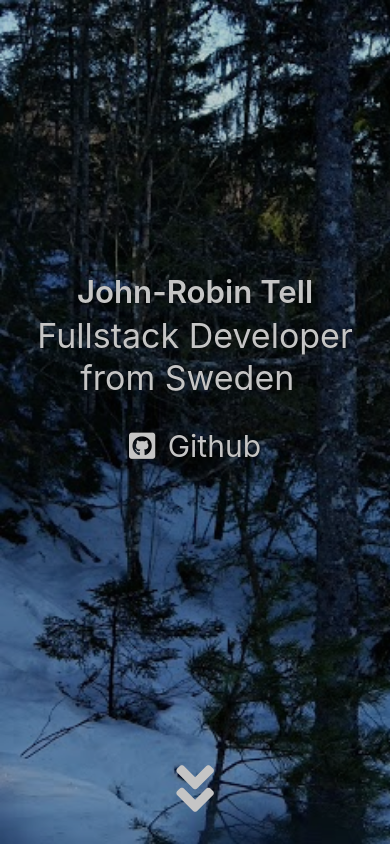
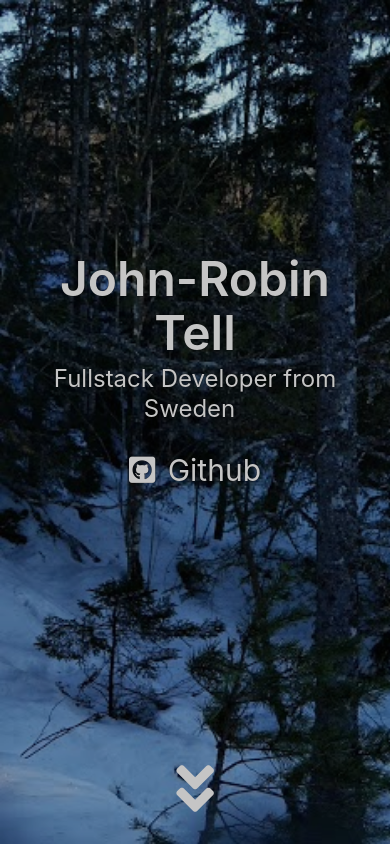
Before and after one commit to jrtell1/jrtell.se, a Vue app: page /#/ in a window 390 px wide. Shown: the top 846 px of the page. Built offline with nearby package versions, Linux system fonts and the light colour scheme.

Commit message:
Adjusted font size for mobile

```diff
--- a/src/pages/home.vue
+++ b/src/pages/home.vue
@@ -8,10 +8,10 @@
                 <div class="container">
                     <div class="columns is-centered has-text-centered">
                         <div class="column is-narrow startpage-title-container">
-                            <h1 class="title">
+                            <h1 class="title is-size-1-mobile">
                                 John-Robin Tell
                             </h1>
-                            <h2 class="subtitle">
+                            <h2 class="subtitle is-size-4-mobile">
                                 <typed-text text="Fullstack Developer from Sweden"/>
                             </h2>
                             <p class="platforms">
```
